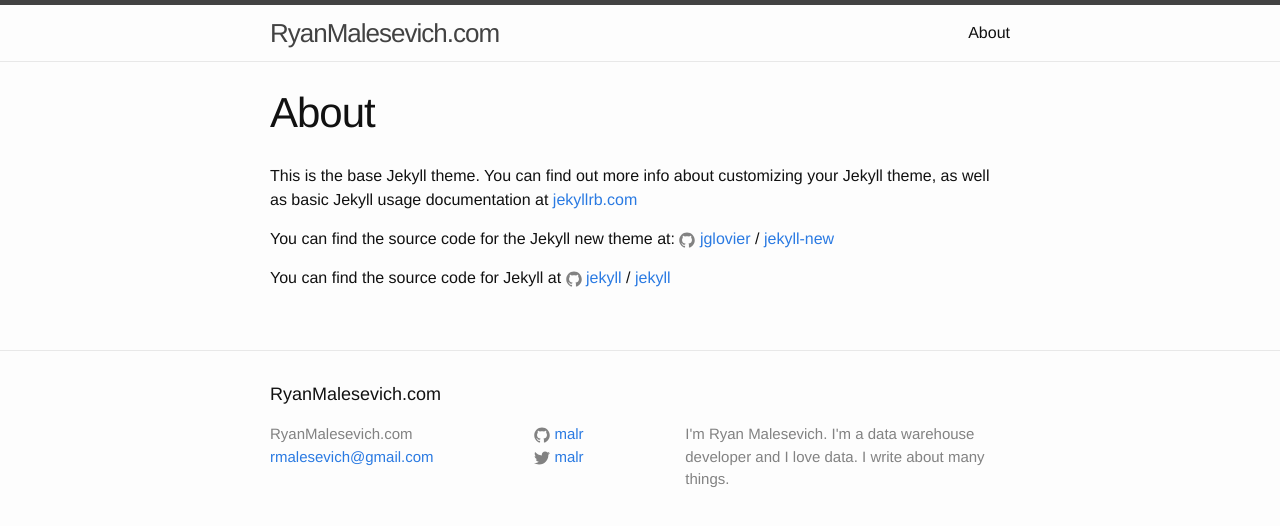
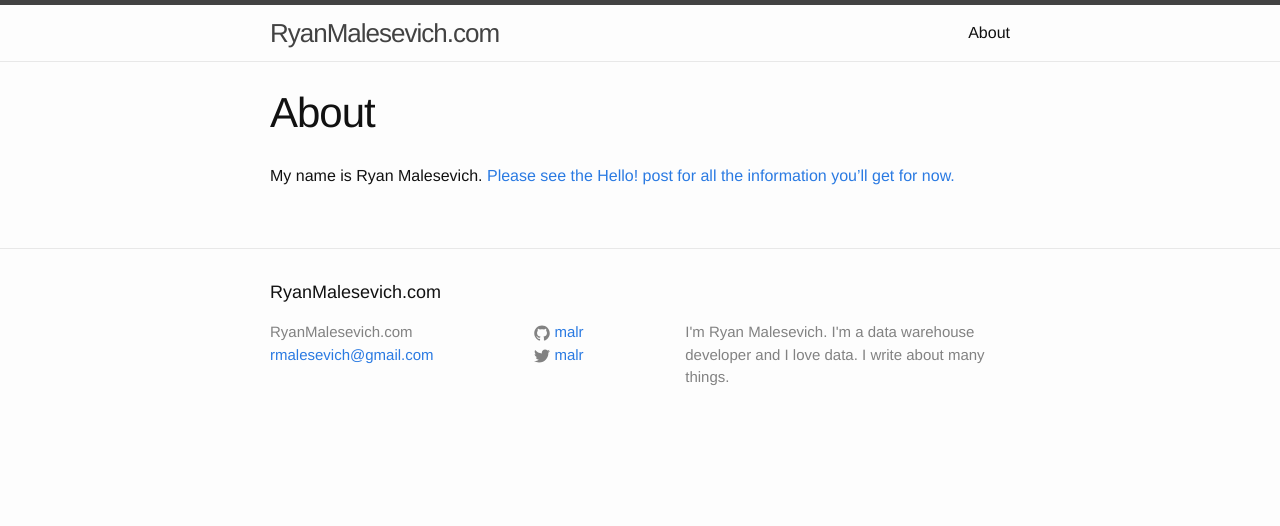
Before and after one commit to malr/malr.github.io, a Jekyll site: the page built from about.md, in a window 1280 px wide. Shown: the top 526 px of the page. Built offline with Jekyll 4.4.1, drawn with Linux system fonts in a browser that asks for light colours.

Commit message:
Update the about page

```diff
--- a/about.md
+++ b/about.md
@@ -3,13 +3,4 @@
 title: About
 permalink: /about/
 ---
-
-This is the base Jekyll theme. You can find out more info about customizing your Jekyll theme, as well as basic Jekyll usage documentation at [jekyllrb.com](http://jekyllrb.com/)
-
-You can find the source code for the Jekyll new theme at:
-{% include icon-github.html username="jglovier" %} /
-[jekyll-new](https://github.com/jglovier/jekyll-new)
-
-You can find the source code for Jekyll at
-{% include icon-github.html username="jekyll" %} /
-[jekyll](https://github.com/jekyll/jekyll)
+My name is Ryan Malesevich. [Please see the Hello! post for all the information you'll get for now.](http://ryanmalesevich.com/2016/05/08/hello.html)
```
